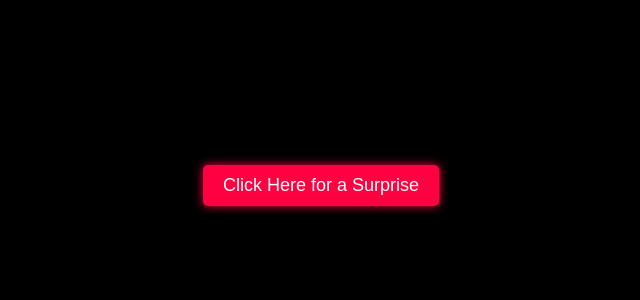
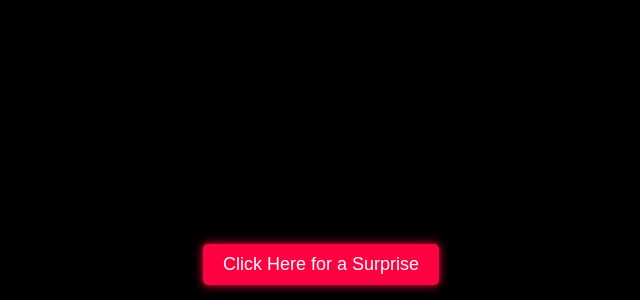
Before and after one commit to flawnlawyer/ss, a plain HTML site: page index.html in a window 1280 px wide. Shown: the part 500-800 px from the top of the page, without its empty margins (319-959 px from the left). Drawn offline with Linux system fonts and the light colour scheme.

Commit message:
Update index.html

```diff
--- a/index.html
+++ b/index.html
@@ -2,7 +2,7 @@
 <html lang="en">
 <head>
     <meta charset="UTF-8">
-    <meta name="viewport" content="width=device-width, initial-scale=1.0">
+    <meta name="viewport" content="width=device-width, initial-scale=1.0, user-scalable=no">
     <title>Suprise </title>
     <style>
         body {
@@ -18,18 +18,19 @@
         }
 
         canvas {
+            width: 90%; /* Scales canvas for smaller screens */
+            max-width: 600px;
+            height: 70vh;
             display: block;
-            width: 100%;
-            max-width: 90vw;
-            height: 70vh; /* Adjusted to ensure space for buttons */
         }
 
         .button-container {
-            display: flex;
-            flex-direction: column;
-            justify-content: center;
-            align-items: center;
-            margin-top: 10px;
+            position: fixed;
+            bottom: 10px;
+            left: 50%;
+            transform: translateX(-50%);
+            text-align: center;
+            width: 100%;
         }
 
         button {
@@ -40,8 +41,8 @@
             font-size: 18px;
             border-radius: 5px;
             cursor: pointer;
+            margin: 5px;
             box-shadow: 0 0 10px #ff0040;
-            margin: 10px 0;
         }
 
         button:hover {
@@ -51,17 +52,13 @@
         button:active {
             background-color: #e60036;
         }
-
-        #resetButton {
-            display: none;
-        }
     </style>
 </head>
 <body>
     <canvas id="canvas"></canvas>
     <div class="button-container">
         <button id="startButton">Click Here for a Surprise</button>
-        <button id="resetButton">Want to Try Again?</button>
+        <button id="resetButton" style="display: none;">Want to Try Again?</button>
     </div>
 
     <script>
@@ -70,8 +67,9 @@
         const startButton = document.getElementById('startButton');
         const resetButton = document.getElementById('resetButton');
 
-        canvas.width = window.innerWidth * 0.9;
-        canvas.height = window.innerHeight * 0.7;
+        // Dynamically set canvas size
+        canvas.width = Math.min(window.innerWidth * 0.9, 600); // Limits width to 600px
+        canvas.height = Math.min(window.innerHeight * 0.7, 400); // Limits height to 400px
 
         function heartFunction(t) {
             const x = 16 * Math.pow(Math.sin(t), 3);
@@ -82,7 +80,7 @@
         function drawHeartWithLines(progress) {
             const centerX = canvas.width / 2;
             const centerY = canvas.height / 2;
-            const scale = 15;
+            const scale = Math.min(canvas.width / 20, 15); // Scale adapts to screen size
 
             for (let i = 0; i <= progress; i++) {
                 const t1 = (i / 600) * 2 * Math.PI;
@@ -161,6 +159,7 @@
             glowing = true;
         }
 
+        // Start button functionality
         startButton.addEventListener('click', () => {
             canvas.style.display = 'block';
             startButton.style.display = 'none';
@@ -170,6 +169,7 @@
             setTimeout(stopInsideEffect, 5000);
         });
 
+        // Reset button functionality
         resetButton.addEventListener('click', () => {
             cancelAnimationFrame(animationId);
             ctx.clearRect(0, 0, canvas.width, canvas.height);
```
